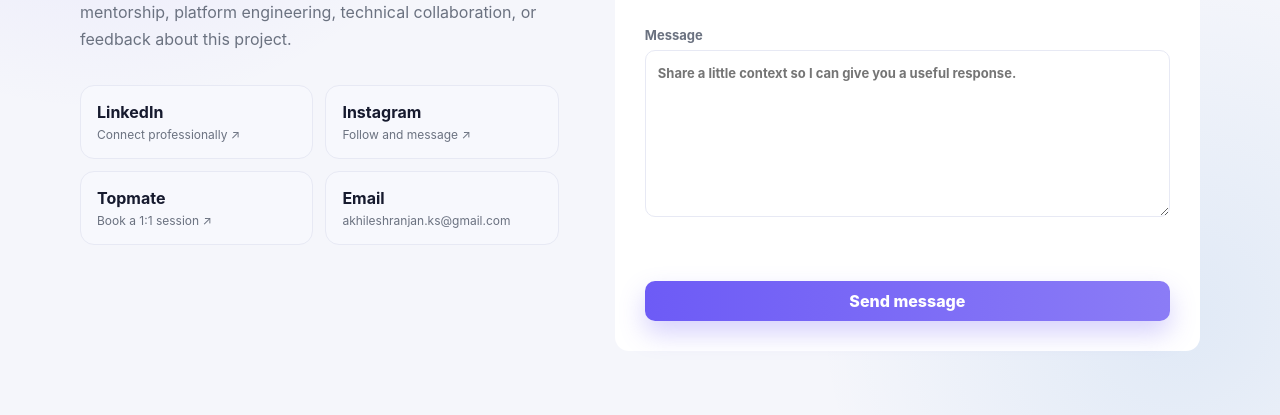
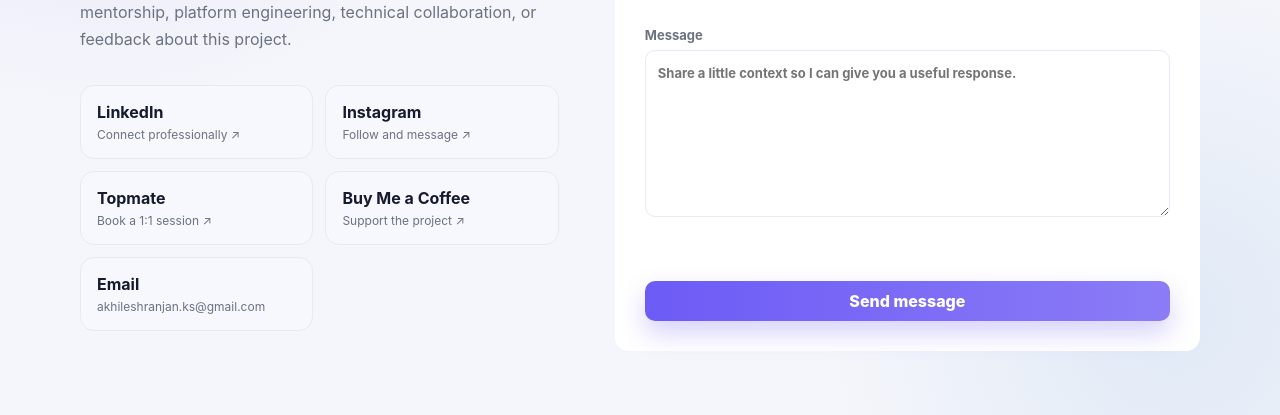
Before and after one commit to iarsingh/ai-mock-interviewer, a browser extension: page public/contact.html in a window 1280 px wide. Shown: the part 407-822 px from the top of the page. Drawn offline with Linux system fonts and the light colour scheme.

Commit message:
Add Buy Me a Coffee to contact page

```diff
--- a/public/contact.html
+++ b/public/contact.html
@@ -37,6 +37,7 @@
             <a class="contact-link-card linkedin-button" href="https://www.linkedin.com/in/iamarsingh/" target="_blank" rel="noopener noreferrer"><strong>LinkedIn</strong><span>Connect professionally &#8599;</span></a>
             <a class="contact-link-card instagram-button" href="https://www.instagram.com/iarsingh/" target="_blank" rel="noopener noreferrer"><strong>Instagram</strong><span>Follow and message &#8599;</span></a>
             <a class="contact-link-card topmate-button" href="https://topmate.io/iamarsingh" target="_blank" rel="noopener noreferrer"><strong>Topmate</strong><span>Book a 1:1 session &#8599;</span></a>
+            <a class="contact-link-card coffee-button" href="https://www.buymeacoffee.com/iarsingh" target="_blank" rel="noopener noreferrer"><strong>Buy Me a Coffee</strong><span>Support the project &#8599;</span></a>
             <a class="contact-link-card" href="mailto:akhileshranjan.ks@gmail.com"><strong>Email</strong><span>akhileshranjan.ks@gmail.com</span></a>
           </div>
         </div>
```
